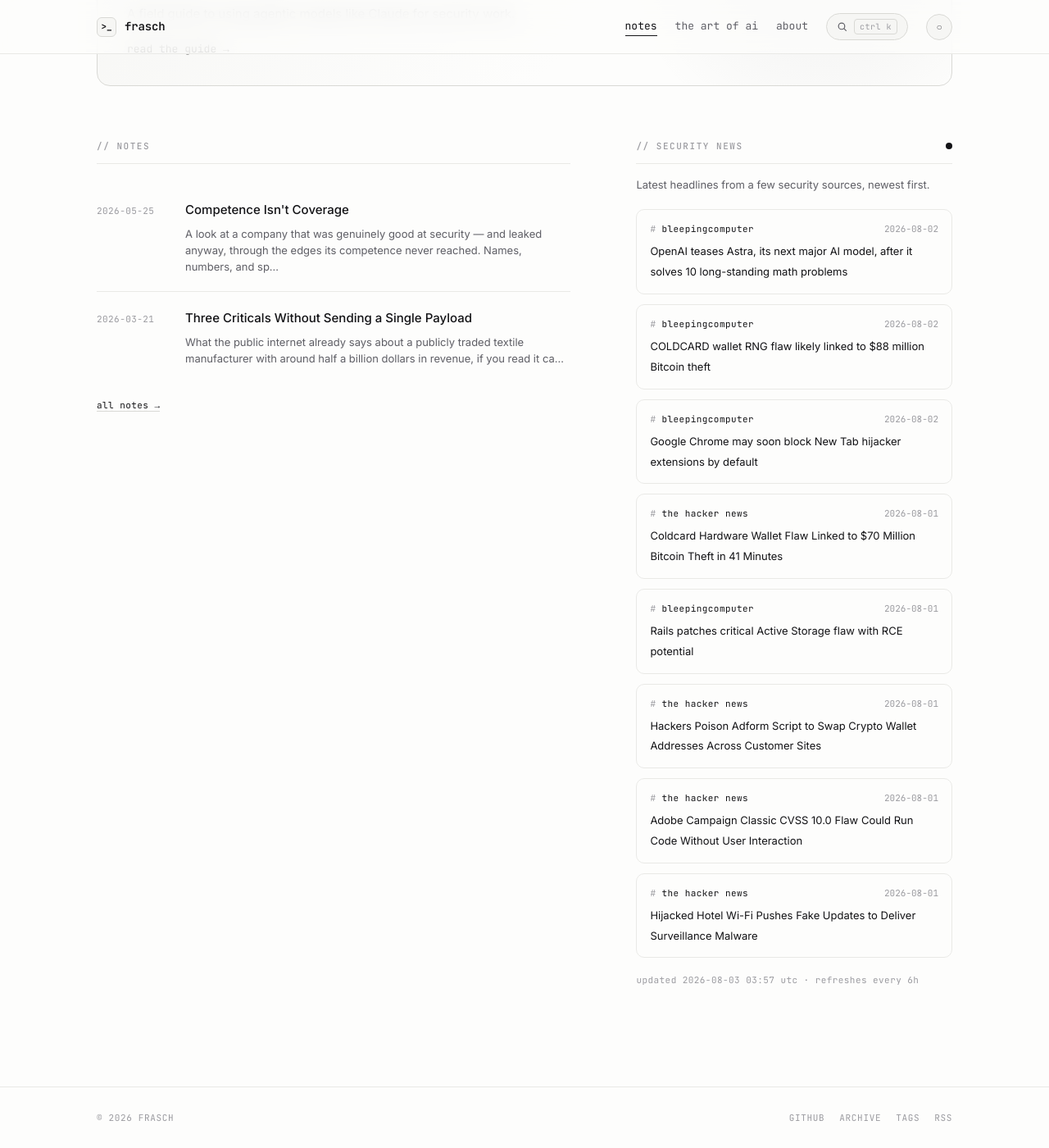
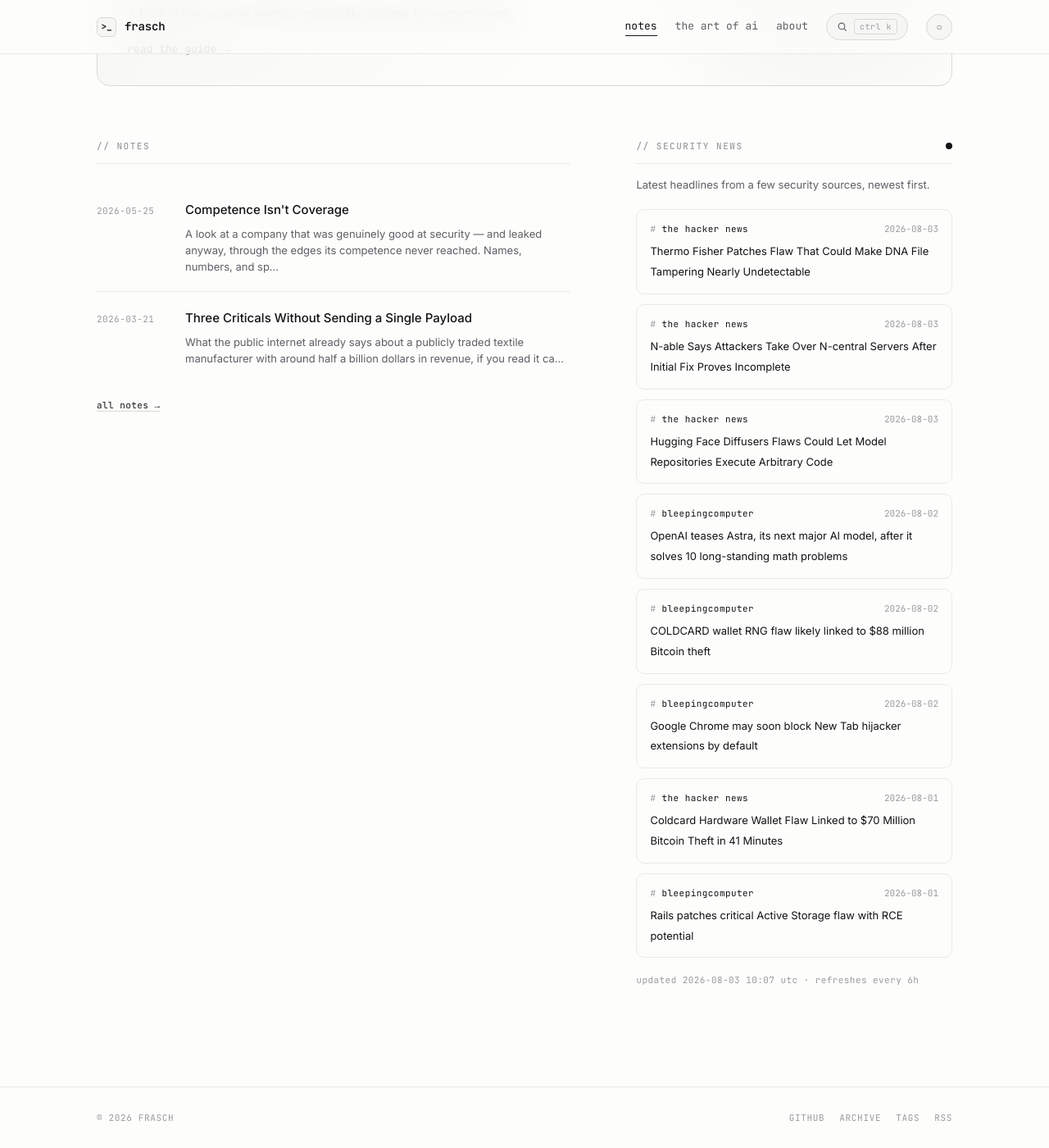
Before and after one commit to whoisfrasch/frasch, a Jekyll site: the page built from index.html, in a window 1280 px wide and 1400 px high, scrolled down 615 px. Shown: the whole window at 82% size. Built offline with Jekyll 4.4.1, drawn with Linux system fonts in a browser that asks for light colours.

```diff
--- a/_data/news.json
+++ b/_data/news.json
@@ -1,6 +1,24 @@
 {
-  "updated": "2026-08-03T03:57:56Z",
+  "updated": "2026-08-03T10:07:28Z",
   "items": [
+    {
+      "source": "the hacker news",
+      "title": "Thermo Fisher Patches Flaw That Could Make DNA File Tampering Nearly Undetectable",
+      "link": "https://thehackernews.com/2026/08/thermo-fisher-patches-flaw-that-could.html",
+      "date": "2026-08-03T08:05:30Z"
+    },
+    {
+      "source": "the hacker news",
+      "title": "N-able Says Attackers Take Over N-central Servers After Initial Fix Proves Incomplete",
+      "link": "https://thehackernews.com/2026/08/n-able-says-attackers-take-over-n.html",
+      "date": "2026-08-03T06:41:46Z"
+    },
+    {
+      "source": "the hacker news",
+      "title": "Hugging Face Diffusers Flaws Could Let Model Repositories Execute Arbitrary Code",
+      "link": "https://thehackernews.com/2026/08/hugging-face-diffusers-flaws-could-let.html",
+      "date": "2026-08-03T06:40:31Z"
+    },
     {
       "source": "bleepingcomputer",
       "title": "OpenAI teases Astra, its next major AI model, after it solves 10 long-standing math problems",
@@ -30,24 +48,6 @@
       "title": "Rails patches critical Active Storage flaw with RCE potential",
       "link": "https://www.bleepingcomputer.com/news/security/rails-patches-critical-active-storage-flaw-with-rce-potential/",
       "date": "2026-08-01T14:20:30Z"
-    },
-    {
-      "source": "the hacker news",
-      "title": "Hackers Poison Adform Script to Swap Crypto Wallet Addresses Across Customer Sites",
-      "link": "https://thehackernews.com/2026/08/hackers-poison-adform-script-to-swap.html",
-      "date": "2026-08-01T09:03:07Z"
-    },
-    {
-      "source": "the hacker news",
-      "title": "Adobe Campaign Classic CVSS 10.0 Flaw Could Run Code Without User Interaction",
-      "link": "https://thehackernews.com/2026/08/adobe-campaign-classic-cvss-100-flaw.html",
-      "date": "2026-08-01T07:12:42Z"
-    },
-    {
-      "source": "the hacker news",
-      "title": "Hijacked Hotel Wi-Fi Pushes Fake Updates to Deliver Surveillance Malware",
-      "link": "https://thehackernews.com/2026/08/hijacked-hotel-wi-fi-pushes-fake.html",
-      "date": "2026-08-01T06:29:05Z"
     }
   ]
 }
```
